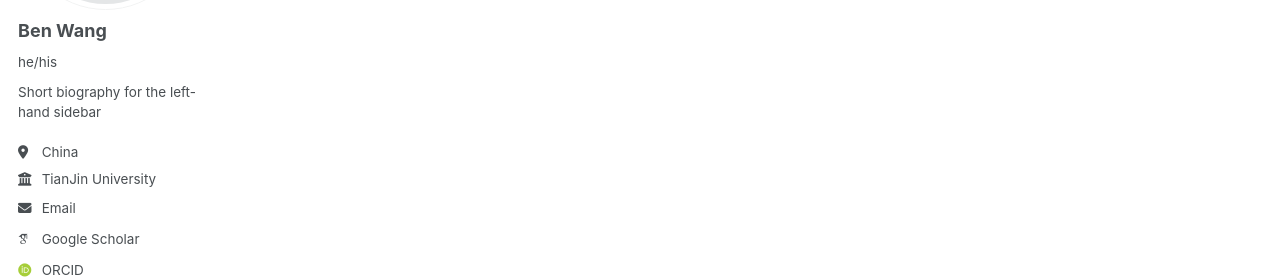
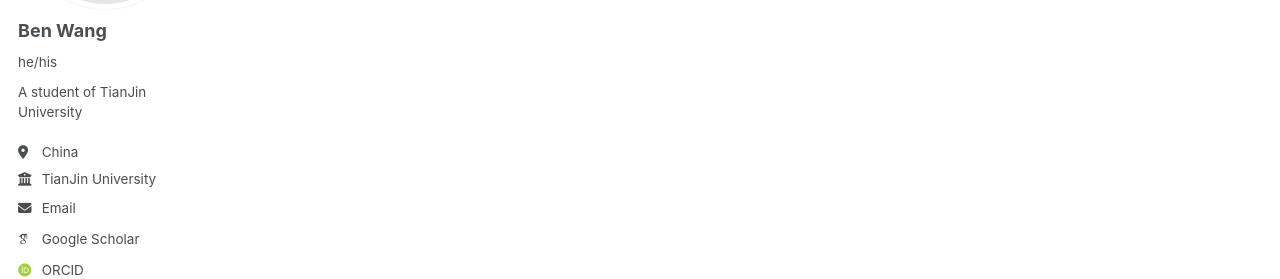
Before and after one commit to AnAppledog/AnAppledog.github.io, a Jekyll site: the page built from _pages/about.md, in a window 1280 px wide. Shown: the part 264-543 px from the top of the page. Built offline with Jekyll 4.4.1, drawn with Linux system fonts in a browser that asks for light colours; some web fonts are replaced; a script that is not in the unit is left out.

Commit message:
Update _config.yml

```diff
--- a/_config.yml
+++ b/_config.yml
@@ -25,7 +25,7 @@ author:
   avatar           : "profile.png"
   name             : "Ben Wang"
   pronouns         : "he/his"
-  bio              : "Short biography for the left-hand sidebar"
+  bio              : "A student of TianJin University"
   location         : "China"
   employer         : "TianJin University"
   uri              : # URL
```
